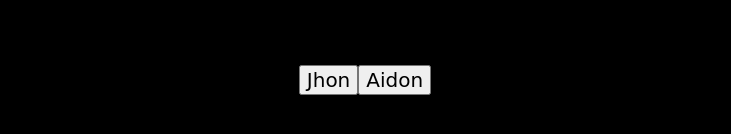
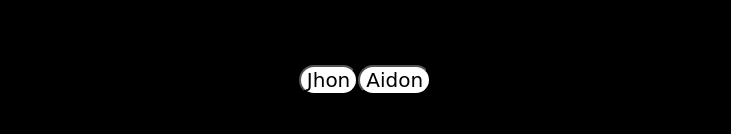
Before and after one commit to aigulsharipova/sex-and-the-ciity, a plain HTML site: page index.html in a window 1280 px wide. Shown: the part 554-688 px from the top of the page, without its empty margins (275-1006 px from the left). Drawn offline with Linux system fonts and the light colour scheme; a web font is replaced by a local one.

Commit message:
style button

```diff
--- a/style/style.css
+++ b/style/style.css
@@ -16,4 +16,7 @@ h1 {
   font-family: 'Peralta', cursive;
   color: black;
   font-size: 20px;
+  background-color: white;
+  border-radius: 20px;
+  font-size: 20px;
 }
```
